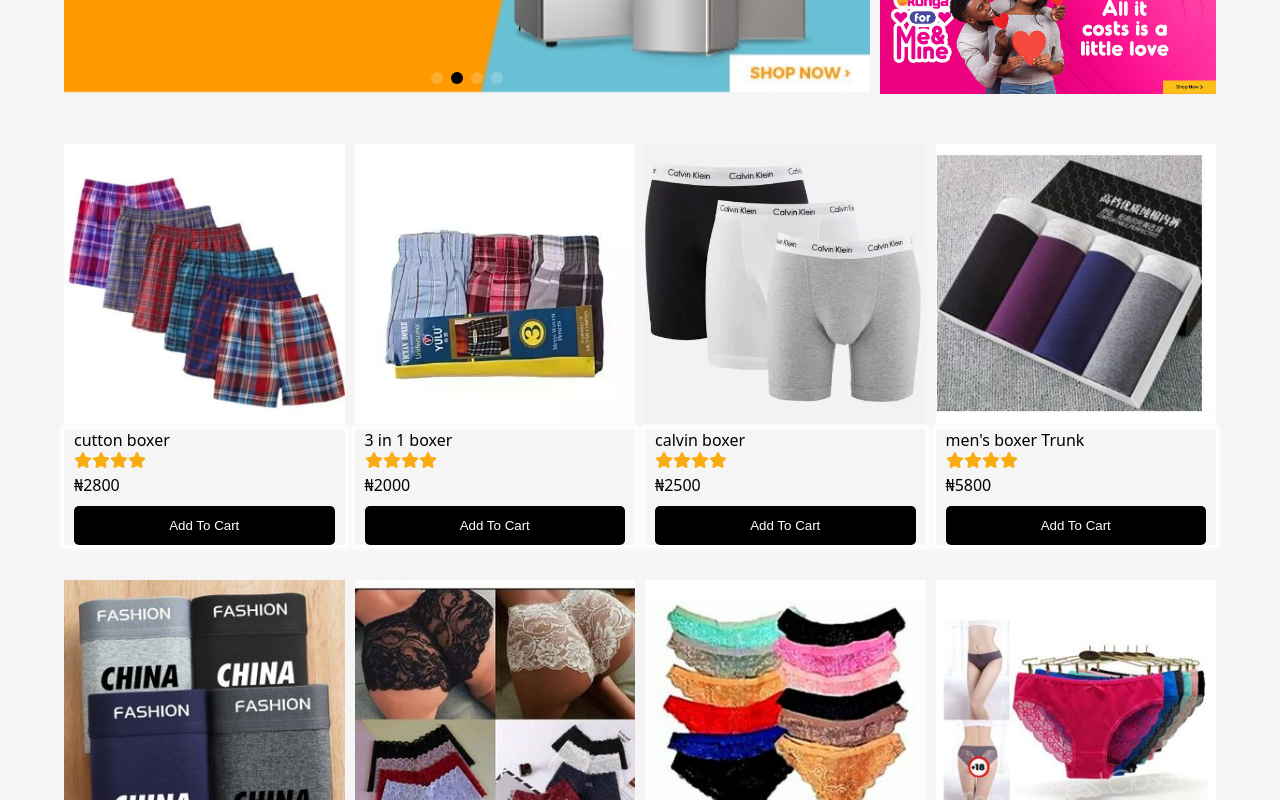
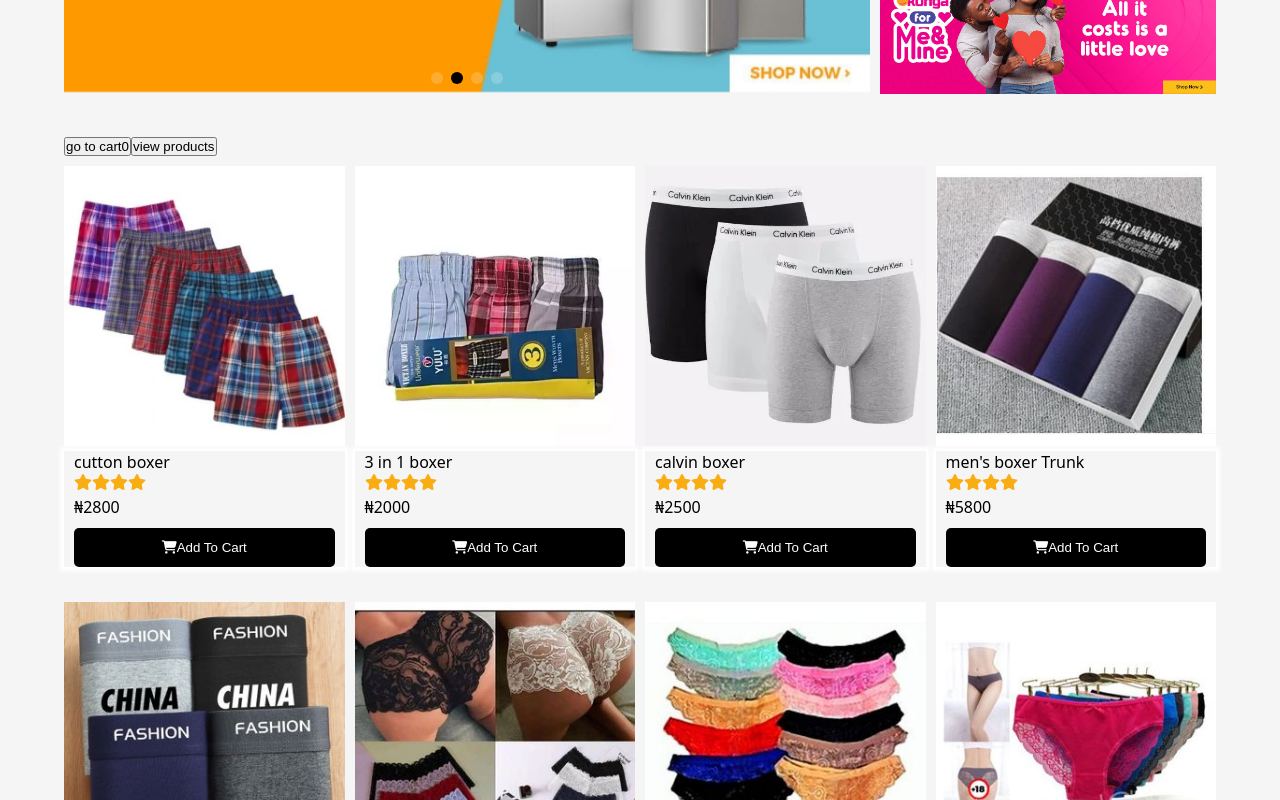
Before and after one commit to Xertifiedloaded/tems-store, a React (Create React App) app: page / in a window 1280 px wide. Shown: the part 400-1200 px from the top of the page. Built offline with nearby package versions, Linux system fonts and the light colour scheme.

Commit message:
show cart,show products,remove item from cart

```diff
--- a/src/components/addToCart/cart.js
+++ b/src/components/addToCart/cart.js
@@ -1,8 +1,13 @@
 import React, { useState } from 'react'
+import classes from './cart.module.css'
 
 const Cart = () => {
     return (
-        <div>Cart</div>
+        <React.Fragment>
+            <div>
+        <p>hello</p>
+            </div>
+        </React.Fragment>
     )
 }
 
--- a/src/components/products/items/bralet/bralet.js
+++ b/src/components/products/items/bralet/bralet.js
@@ -2,17 +2,72 @@ import { React, useState } from 'react'
 import classes from '../bralet/bralet.module.css'
 import { ReactComponent as Star } from '../../../../assets/images/star.svg'
 import { allProduct } from '../../../../constant'
+
 const Bralet = () => {
+    const PAGE_PRODUCTS = '/'
+    const PAGE_CART = '/cart'
     const [products, setProducts] = useState(allProduct)
+    // add to cart //
     const [cart, setCart] = useState([])
-    const itemsClicked = (items) => {
-        cart.push(items)
+    const addToCart = (items) => {
+        setCart([...cart, { ...items }])
         console.log(items)
     }
-    return (
+    // remove from cart
+    const removeFromCart = (productToRemove) => {
+        setCart(
+            cart.filter((items)=>items!==productToRemove)
+        )
+    }
+    // navigation
+    const [page, setPage] = useState(PAGE_PRODUCTS)
+    const NavigateTo = (nextPage) => {
+        setPage(nextPage)
+    }
+    const NavigateBack = (prevPage) => {
+        setPage(prevPage)
+    }
+// render all products
+    const renderProducts = () => (
+        <>
+            <button onClick={() => NavigateTo(PAGE_CART)}>go to cart{cart.length}</button>
+            <button onClick={() => NavigateBack(PAGE_PRODUCTS)}>view products</button>
+            <div className={classes.main} >
+
+                {
+                    products.map((items) => {
+                        const { id, name, image, price } = items
+                        return (
+                            <div className={classes.imageContainer} key={id}>
+                                <img src={image} alt="" />
+                                <div className={classes.container}>
+                                    <p>{name}</p>
+                                    <span>
+                                        <Star />
+                                        <Star />
+                                        <Star />
+                                        <Star />
+                                    </span>
+                                    <p>₦{price}</p>
+                                    <div className={classes.btnCont}>
+                                        <button onClick={() => addToCart(items)} className={classes.btn}><i class="fa-solid fa-cart-shopping"></i>add to cart</button>
+                                    </div>
+                                </div>
+                            </div>
+                        )
+
+                    })
+                }
+            </div>
+        </>
+    )
+    // showCart on click
+    const renderCart = () => (
         <div className={classes.main} >
+
             {
-                products.map((items) => {
+                cart.map((items) => {
+                    // i map cart instead of products
                     const { id, name, image, price } = items
                     return (
                         <div className={classes.imageContainer} key={id}>
@@ -27,9 +82,9 @@ const Bralet = () => {
                                 </span>
                                 <p>₦{price}</p>
                                 <div className={classes.btnCont}>
-                                    <button className={classes.btn}>add to cart</button>
+                                    <button onClick={()=>removeFromCart(items)} className={classes.btn}><i class="fa-solid fa-cart-shopping"></i>remove from cart</button>
                                 </div>
-                           </div>
+                            </div>
                         </div>
                     )
 
@@ -37,6 +92,12 @@ const Bralet = () => {
             }
         </div>
     )
+    return (
+        <>
+            {page === '/' && renderProducts()}
+            {page === '/cart' && renderCart()}
+        </>
+    )
 }
 
 export default Bralet;
--- a/src/components/ui/header/header.js
+++ b/src/components/ui/header/header.js
@@ -3,6 +3,9 @@ import { Link } from "react-router-dom";
 import classes from "../header/header.module.css";
 import Search from '../../../assets/images/search.svg'
 import Category from "./categories/category";
+import Bralet from "../../products/items/bralet/bralet";
+
+import Cart from "../../addToCart/cart";
 const Header = () => {
     return (
         <>
@@ -40,7 +43,7 @@ const Header = () => {
                         <Link to="">
                             <button>
                                 <i class="fa-solid fa-cart-shopping"></i>
-                                my cart
+                                my cart {Cart.length}
                             </button>
                         </Link>
                     </div>
--- a/src/routes.js
+++ b/src/routes.js
@@ -2,6 +2,7 @@ import React from 'react'
 import { useRoutes } from 'react-router-dom'
 import MainLayout from './layout/mainLayout/mainLayout'
 import Landing from './pages/landing/landing'
+import Cart from './components/addToCart/cart'
 const Routes = () => {
   return useRoutes([
     {
@@ -12,6 +13,10 @@ const Routes = () => {
           path: "/",
           element:<Landing/>,
         },
+        {
+          path: "/cart",
+          element:<Cart/>,
+        },
       ]
     }
   ]
```
Also changed, not shown: src/components/products/items/bralet/bralet.module.css (line endings or trailing spaces).
